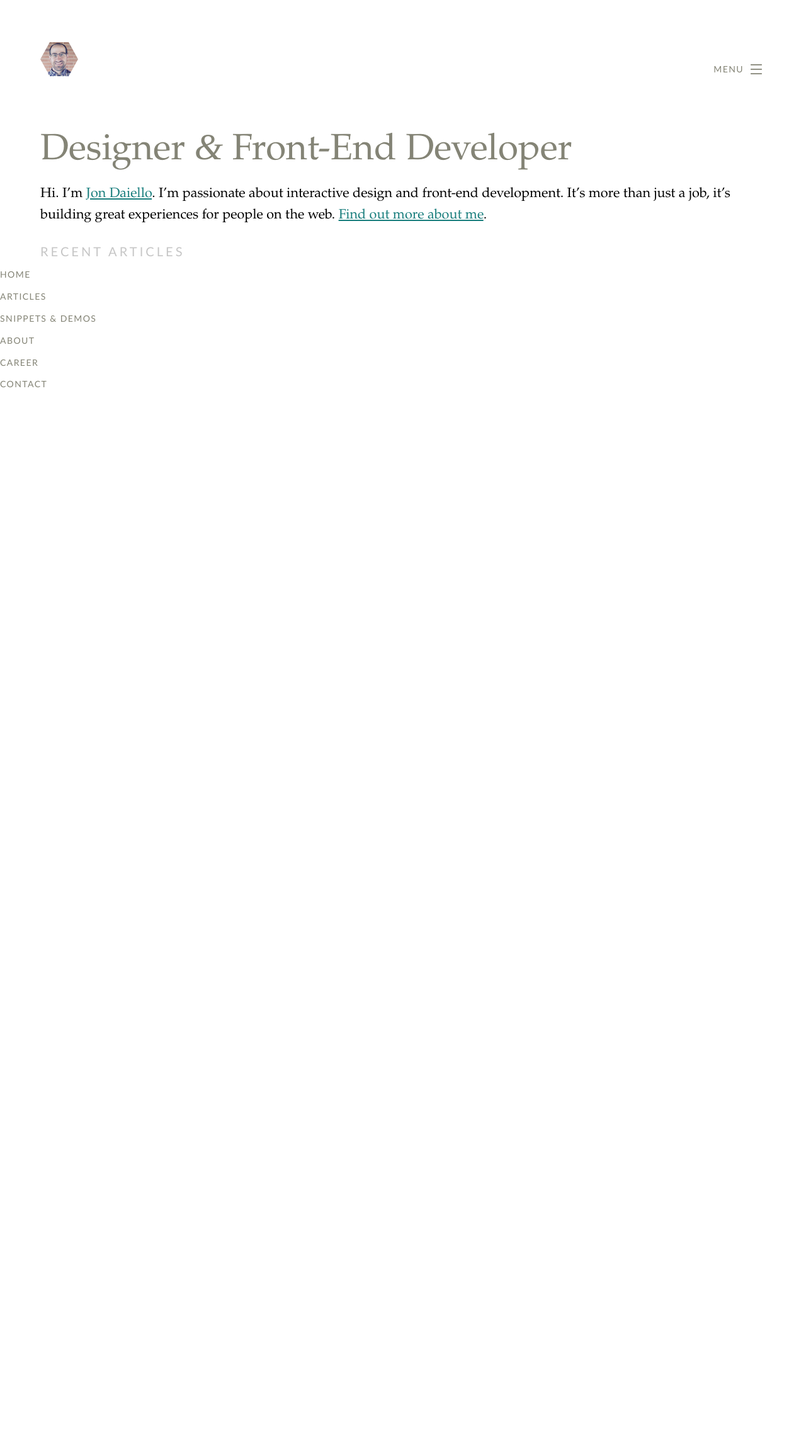
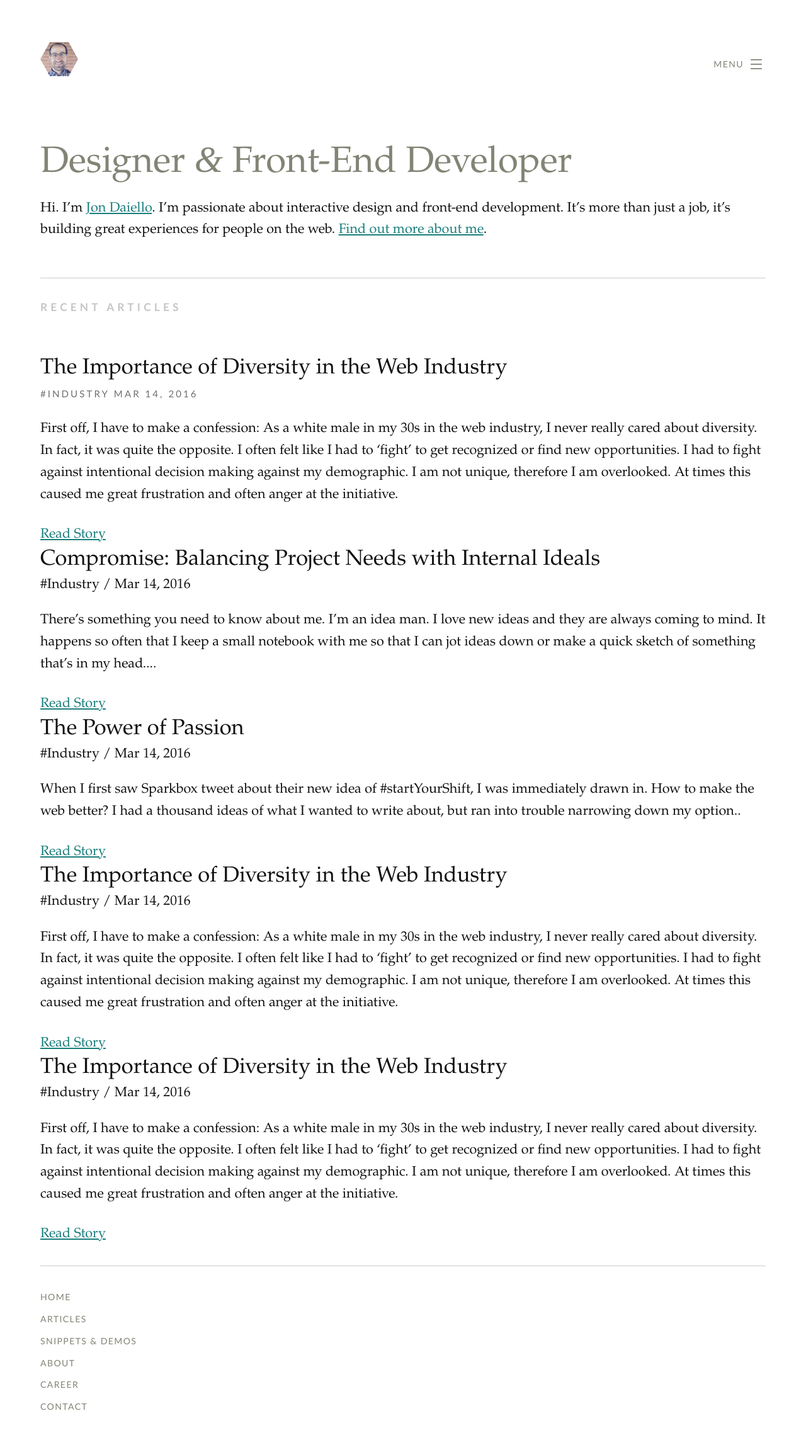
Before and after one commit to jondaiello/jondaiello-com, a PHP site: page / in a window 1280 px wide. Shown: the whole page at 63% size. Before the commit the page ends 615 px from the top, so only its background shows below. Run offline with PHP 8.4, Linux system fonts and the light colour scheme.

Commit message:
more homepage

```diff
--- a/assets/css/critical.css
+++ b/assets/css/critical.css
@@ -3,6 +3,12 @@
     color: #197e7d; }
   100% {
     color: #25bdd4; } }
+
+@keyframes doppler {
+  0% {
+    box-shadow: 0 0 5px 0 white, 0 0 10px 0 rgba(0, 0, 0, 0.5); }
+  100% {
+    box-shadow: 0 0 5px 100px white, 0 0 30px 100px transparent; } }
 
 *, *:before, *:after {
   -webkit-box-sizing: border-box;
@@ -19,46 +25,58 @@ html, body {
 body {
   font-size: calc(95% + 0.5vw);
   line-height: 1.61em;
-  font-family: "Palatino Linotype", Palatino, Palladio, "URW Palladio L", "Book Antiqua", Baskerville, "Bookman Old Style", "Bitstream Charter", "Nimbus Roman No9 L", Garamond, "Apple Garamond", "ITC Garamond Narrow", "New Century Schoolbook", "Century Schoolbook", "Century Schoolbook L", Georgia, serif; }
+  font-family: "Palatino Linotype", Palatino, Palladio, "URW Palladio L", "Book Antiqua", Baskerville, "Bookman Old Style", "Bitstream Charter", "Nimbus Roman No9 L", Garamond, "Apple Garamond", "ITC Garamond Narrow", "New Century Schoolbook", "Century Schoolbook", "Century Schoolbook L", Georgia, serif;
+  color: #111; }
+
+p, ul, ol, blockquote, pre {
+  margin-bottom: 2.5%; }
+  p:last-child, ul:last-child, ol:last-child, blockquote:last-child, pre:last-child {
+    margin-bottom: 0; }
 
 h1, h2, h3, h4, h5, h6 {
   font-family: "Palatino Linotype", Palatino, Palladio, "URW Palladio L", "Book Antiqua", Baskerville, "Bookman Old Style", "Bitstream Charter", "Nimbus Roman No9 L", Garamond, "Apple Garamond", "ITC Garamond Narrow", "New Century Schoolbook", "Century Schoolbook", "Century Schoolbook L", Georgia, serif;
   font-weight: normal;
   color: #848476;
-  margin-bottom: 0; }
+  margin: 0; }
+  h1 a, h2 a, h3 a, h4 a, h5 a, h6 a {
+    color: #111;
+    text-decoration: none; }
 
 h1 {
   font-size: calc(240% + 0.5vw);
-  line-height: 1em; }
+  line-height: 1.1em;
+  margin-top: .2em; }
 
 h2 {
-  font-size: calc(250% + 0.5vw);
-  line-height: 1.61em; }
+  font-size: calc(130% + 0.5vw);
+  line-height: 1.3em; }
 
 h3 {
-  font-size: calc(200% + 0.5vw);
-  line-height: 1.61em; }
+  font-size: calc(120% + 0.5vw);
+  line-height: 1.3em; }
 
 h4 {
-  font-size: calc(150% + 0.5vw);
-  line-height: 1.61em; }
+  font-size: calc(110% + 0.5vw);
+  line-height: 1.3em; }
 
 h5 {
-  font-size: calc(110% + 0.5vw);
-  line-height: 1.61em; }
+  font-size: calc(100% + 0.5vw);
+  line-height: 1.3em; }
 
 h6 {
   font-size: calc(90% + 0.5vw);
-  line-height: 1.61em;
+  line-height: 1.3em;
   text-transform: uppercase; }
 
 .subhead {
   font-family: Calibri, Frutiger, "Frutiger Linotype", Univers, "Gill Sans", "Gill Sans MT", "Myriad Pro", Myriad, "DejaVu Sans Condensed", "Liberation Sans", "Nimbus Sans L", Tahoma, Geneva, "Helvetica Neue", Helvetica, Arial, sans-serif;
   color: #c6c6c6;
-  font-size: calc(90% + .05vw);
-  letter-spacing: .2em;
+  font-size: 80%;
+  letter-spacing: .3em;
   text-transform: uppercase;
-  font-weight: normal; }
+  font-weight: bold;
+  margin-bottom: 5%;
+  display: block; }
 
 a {
   color: #197e7d;
@@ -92,7 +110,11 @@ a:hover {
     color: #848476;
     text-decoration: none; }
   .global-header .global-nav {
-    display: none; }
+    height: 0;
+    overflow: hidden; }
+    .global-header .global-nav.open {
+      display: block;
+      height: auto; }
 
 .global-face {
   width: 120px;
@@ -100,7 +122,8 @@ a:hover {
   width: 60px;
   height: 60px;
   display: block;
-  float: left; }
+  float: left;
+  margin-bottom: 2.5%; }
 
 .menu-btn {
   -webkit-appearance: none;
@@ -114,7 +137,7 @@ a:hover {
   letter-spacing: .1em;
   text-decoration: none;
   float: right;
-  margin-top: 2.5%; }
+  margin-top: 1.5em; }
   .menu-btn img, .menu-btn svg {
     width: 30px;
     height: 16px;
@@ -135,11 +158,29 @@ p a:hover, ul a:hover, ol a:hover {
 
 .home-intro {
   clear: both;
-  padding-top: 2.5%; }
+  padding: 5% 0;
+  border-bottom: 1px solid #ccc;
+  margin-bottom: 2.5%; }
 
 .main-content {
-  clear: both; }
+  clear: both;
+  padding-bottom: 2.5%; }
 
 .amp {
   font-family: "Hoefler Text", Baskerville, serif;
   font-style: italic; }
+
+.article-meta {
+  font-family: Calibri, Frutiger, "Frutiger Linotype", Univers, "Gill Sans", "Gill Sans MT", "Myriad Pro", Myriad, "DejaVu Sans Condensed", "Liberation Sans", "Nimbus Sans L", Tahoma, Geneva, "Helvetica Neue", Helvetica, Arial, sans-serif;
+  list-style: none;
+  padding: 0;
+  margin: 0;
+  text-transform: uppercase;
+  letter-spacing: .2em;
+  font-size: 70%;
+  color: #6f6f6f; }
+  .article-meta li {
+    display: inline-block; }
+  .article-meta a {
+    text-decoration: none;
+    color: #6f6f6f; }
--- /dev/null
+++ b/assets/css/footer.css
@@ -0,0 +1,16 @@
+@keyframes linkhover {
+  0% {
+    color: #197e7d; }
+  100% {
+    color: #25bdd4; } }
+
+@keyframes doppler {
+  0% {
+    box-shadow: 0 0 5px 0 white, 0 0 10px 0 rgba(0, 0, 0, 0.5); }
+  100% {
+    box-shadow: 0 0 5px 100px white, 0 0 30px 100px transparent; } }
+
+.global-footer {
+  border-top: 1px solid #ccc;
+  padding-top: 2.5%;
+  clear: both; }
--- /dev/null
+++ b/assets/js/all.js
@@ -0,0 +1,12 @@
+function init() {
+  // funciton to control the header menu
+  var menuBtn = document.getElementById('menu-btn');
+  var headerNav = document.getElementById('header-nav');
+  menuBtn.addEventListener('click', function(e) {
+    e.preventDefault();
+    headerNav.classList.toggle('open');
+  });
+
+}
+
+window.onload = init();
--- a/index.html
+++ b/index.html
@@ -10,8 +10,6 @@
 </head>
 <body>
   <header class="global-header content-width">
-    <!--<link href="/assets/css/head.css" />-->
-
     <svg class="global-face" viewBox="0,0 100,100">
       <title>The Face of Jon Daiello</title>
       <a xlink:href="#" clip-path="url(#hexagon)">
@@ -19,7 +17,7 @@
       </a>
     </svg>
 
-    <a href="#footer-nav" class="menu-btn" aria-hidden>
+    <a href="#footer-nav" class="menu-btn" id="menu-btn" aria-hidden>
       Menu
       <svg xmlns="http://www.w3.org/2000/svg" viewBox="0 0 40 36">
         <rect y="32" width="40" height="4" fill="#848476"/>
@@ -28,7 +26,7 @@
       </svg>
     </a>
 
-    <nav class="global-nav">
+    <nav class="global-nav" id="header-nav">
       <ul class="global-nav__list">
         <li class="global-nav__item"><a href="#">Home</a></li>
         <li class="global-nav__item"><a href="#">Articles</a></li>
@@ -52,10 +50,53 @@
       <header>
         <strong class="subhead">Recent Articles</strong>
       </header>
+
+      <article>
+        <h2><a href="#">The Importance of Diversity in the Web Industry</a></h2>
+        <ul class="article-meta">
+          <li>
+            <a href="#" class="">#Industry</a>
+          </li>
+          <li>
+            <time>Mar 14, 2016</time>
+          </li>
+        </ul>
+        <p>First off, I have to make a confession: As a white male in my 30s in the web industry, I never really cared about diversity. In fact, it was quite the opposite. I often felt like I had to ‘fight’ to get recognized or find new opportunities. I had to fight against intentional decision making against my demographic. I am not unique, therefore I am overlooked. At times this caused me great frustration and often anger at the initiative.</p>
+        <a href="#" class="button">Read Story</a>
+      </article>
+
+      <article>
+        <h2><a href="#">Compromise: Balancing Project Needs with Internal Ideals</a></h2>
+        <span class="">#Industry</span> / <time>Mar 14, 2016</time>
+        <p>There’s something you need to know about me. I’m an idea man. I love new ideas and they are always coming to mind. It happens so often that I keep a small notebook with me so that I can jot ideas down or make a quick sketch of something that’s in my head....</p>
+        <a href="#" class="button">Read Story</a>
+      </article>
+
+      <article>
+        <h2><a href="#">The Power of Passion</a></h2>
+        <span class="">#Industry</span> / <time>Mar 14, 2016</time>
+        <p>When I first saw Sparkbox tweet about their new idea of #startYourShift, I was immediately drawn in. How to make the web better? I had a thousand ideas of what I wanted to write about, but ran into trouble narrowing down my option..</p>
+        <a href="#" class="button">Read Story</a>
+      </article>
+
+      <article>
+        <h2><a href="#">The Importance of Diversity in the Web Industry</a></h2>
+        <span class="">#Industry</span> / <time>Mar 14, 2016</time>
+        <p>First off, I have to make a confession: As a white male in my 30s in the web industry, I never really cared about diversity. In fact, it was quite the opposite. I often felt like I had to ‘fight’ to get recognized or find new opportunities. I had to fight against intentional decision making against my demographic. I am not unique, therefore I am overlooked. At times this caused me great frustration and often anger at the initiative.</p>
+        <a href="#" class="button">Read Story</a>
+      </article>
+
+      <article>
+        <h2><a href="#">The Importance of Diversity in the Web Industry</a></h2>
+        <span class="">#Industry</span> / <time>Mar 14, 2016</time>
+        <p>First off, I have to make a confession: As a white male in my 30s in the web industry, I never really cared about diversity. In fact, it was quite the opposite. I often felt like I had to ‘fight’ to get recognized or find new opportunities. I had to fight against intentional decision making against my demographic. I am not unique, therefore I am overlooked. At times this caused me great frustration and often anger at the initiative.</p>
+        <a href="#" class="button">Read Story</a>
+      </article>
     </section>
   </main>
 
-  <footer>
+  <footer class="global-footer content-width">
+    <link href="/assets/css/footer.css" rel="stylesheet" />
     <nav class="global-nav" id="footer-nav">
       <ul class="global-nav__list">
         <li class="global-nav__item"><a href="#">Home</a></li>
@@ -67,7 +108,8 @@
       </ul>
     </nav>
   </footer>
-  <!--<script src="/assets/js/app.js"></script>-->
+
+  <script src="/assets/js/all.js"></script>
   <svg width="0" height="0">
     <defs>
       <clipPath id="hexagon" clipPathUnits="objectBoundingBox">
--- a/src/sass/_animations.scss
+++ b/src/sass/_animations.scss
@@ -1,4 +1,9 @@
 @keyframes linkhover {
-    0%   { color: $linkcolor; }
-    100%  { color: $linkhover; }
+  0%   { color: $linkcolor; }
+  100%  { color: $linkhover; }
 }
+
+@keyframes doppler {
+  0% { box-shadow: 0 0 5px 0 rgba(255,255,255,1), 0 0 10px 0 rgba(0,0,0,.5); }
+  100% { box-shadow: 0 0 5px 100px rgba(255,255,255,1), 0 0 30px 100px rgba(0,0,0,0); }
+}
--- a/src/sass/_variables.scss
+++ b/src/sass/_variables.scss
@@ -4,12 +4,19 @@ $headlinefont: $basefont;
 $metafont: Calibri, Frutiger, "Frutiger Linotype", Univers, "Gill Sans", "Gill Sans MT", "Myriad Pro", Myriad, "DejaVu Sans Condensed", "Liberation Sans", "Nimbus Sans L", Tahoma, Geneva, "Helvetica Neue", Helvetica, Arial, sans-serif;
 $navigationfont: $metafont;
 
-// Colors
+// Font Colors
 $primary: #848476;
 $secondary: #197e7d;
 
+$fontcolor: #111;
+$metacolor: #6f6f6f;
 $subheadings: #c6c6c6;
 
 // Links
 $linkcolor: $secondary;
 $linkhover: #25bdd4;
+
+
+// Other Elements
+
+$bordercolor: #ccc;
--- a/src/sass/critical.scss
+++ b/src/sass/critical.scss
@@ -16,53 +16,70 @@ body {
   font-size: calc(95% + 0.5vw);
   line-height: 1.61em;
   font-family: $basefont;
+  color: $fontcolor;
+}
+
+p, ul, ol, blockquote, pre {
+  margin-bottom: 2.5%;
+
+  &:last-child {
+    margin-bottom: 0;
+  }
 }
 
 h1, h2, h3, h4, h5, h6 {
   font-family: $headlinefont;
   font-weight: normal;
   color: $primary;
-  margin-bottom: 0;
+  margin: 0;
+
+  a {
+    color: $fontcolor;
+    text-decoration: none;
+  }
 }
 
 h1 {
   font-size: calc(240% + 0.5vw);
-  line-height: 1em;
+  line-height: 1.1em;
+  margin-top: .2em;
 }
 
 h2 {
-  font-size: calc(250% + 0.5vw);
-  line-height: 1.61em;
+  font-size: calc(130% + 0.5vw);
+  line-height: 1.3em;
 }
 
 h3 {
-  font-size: calc(200% + 0.5vw);
-  line-height: 1.61em;
+  font-size: calc(120% + 0.5vw);
+  line-height: 1.3em;
 }
 
 h4 {
-  font-size: calc(150% + 0.5vw);
-  line-height: 1.61em;
+  font-size: calc(110% + 0.5vw);
+  line-height: 1.3em;
 }
 
 h5 {
-  font-size: calc(110% + 0.5vw);
-  line-height: 1.61em;
+  font-size: calc(100% + 0.5vw);
+  line-height: 1.3em;
 }
 
 h6 {
   font-size: calc(90% + 0.5vw);
-  line-height: 1.61em;
+  line-height: 1.3em;
   text-transform: uppercase;
 }
 
 .subhead {
   font-family: $metafont;
   color: $subheadings;
-  font-size: calc(90% + .05vw);
-  letter-spacing: .2em;
+  font-size: 80%;
+  letter-spacing: .3em;
   text-transform: uppercase;
-  font-weight: normal;
+  font-weight: bold;
+  margin-bottom: 5%;
+  display: block;
 }
 
 a {
@@ -73,7 +90,6 @@ a {
 a:hover {
   color: $linkhover;
 }
-
 
 .content-width {
   max-width: 90%;
@@ -103,7 +119,14 @@ a:hover {
   }
 
   .global-header & {
-    display: none;
+    //display: none;
+    height: 0;
+    overflow: hidden;
+
+    &.open {
+      display: block;
+      height: auto;
+    }
   }
 }
 
@@ -114,6 +137,7 @@ a:hover {
   height: 60px;
   display: block;
   float: left;
+  margin-bottom: 2.5%;
 }
 
 .menu-btn {
@@ -128,7 +152,7 @@ a:hover {
   letter-spacing: .1em;
   text-decoration: none;
   float: right;
-  margin-top: 2.5%;
+  margin-top: 1.5em;
 
   img, svg {
     width: 30px;
@@ -157,14 +181,39 @@ p, ul, ol {
 
 .home-intro {
   clear: both;
-  padding-top: 2.5%;
+  padding: 5% 0;
+  border-bottom: 1px solid $bordercolor;
+  margin-bottom: 2.5%;
 }
 
 .main-content {
   clear: both;
+  padding-bottom: 2.5%;
 }
 
 .amp {
   font-family: "Hoefler Text", Baskerville, serif ;
   font-style: italic;
 }
+
+article {}
+
+  .article-meta {
+    font-family: $metafont;
+    list-style: none;
+    padding: 0;
+    margin: 0;
+    text-transform: uppercase;
+    letter-spacing: .2em;
+    font-size: 70%;
+    color: $metacolor;
+
+    li {
+      display: inline-block;
+    }
+
+    a {
+      text-decoration: none;
+      color: $metacolor;
+    }
+  }
--- /dev/null
+++ b/src/sass/footer.scss
@@ -0,0 +1,9 @@
+@import "mixins.scss";
+@import "variables.scss";
+@import "animations.scss";
+
+.global-footer {
+  border-top: 1px solid $bordercolor;
+  padding-top: 2.5%;
+  clear: both;
+}
```
Also changed, not shown: assets/all.js/all.js (added, +12 -0 lines), gulpfile.js (+6 -6 lines), src/js/app.js (added, +12 -0 lines), assets/css/header.css (added), assets/img/jon-daiello-avatar.jpg, src/sass/header.scss (added).
